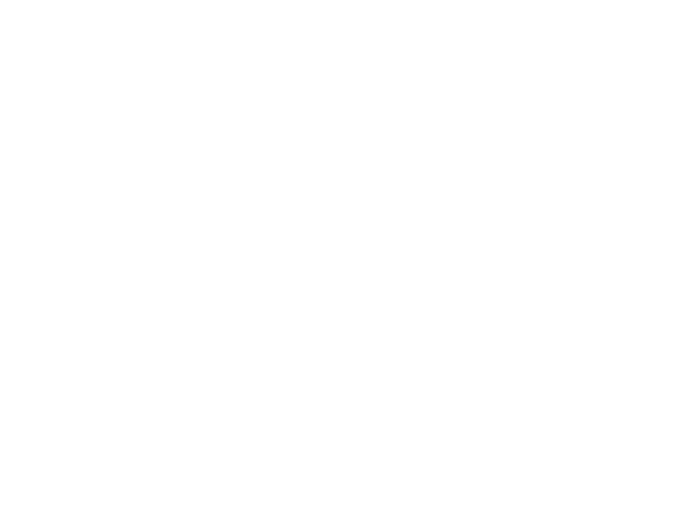
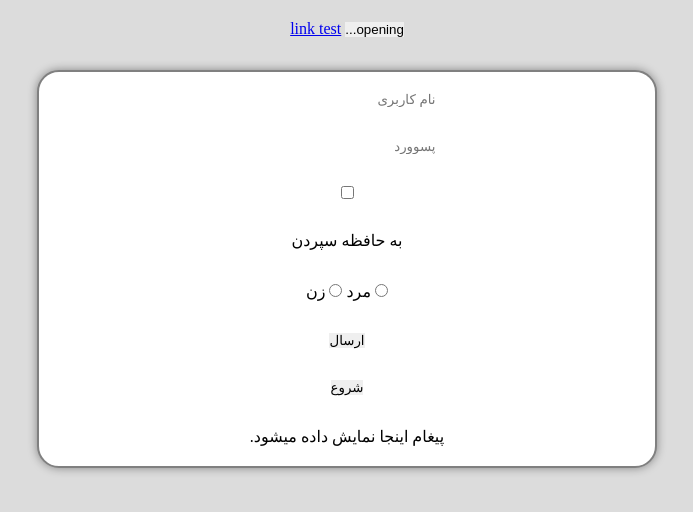
Before and after one commit to mohadese-bagheri/js-pishrafte5_DOM, a plain HTML site: page index.html in a window 1280 px wide. Shown: the whole page, without its empty margins (293-986 px from the left). Drawn offline with Linux system fonts and the light colour scheme.

Commit message:
form editing

```diff
--- a/asests/css/style.css
+++ b/asests/css/style.css
@@ -0,0 +1,33 @@
+
+*{
+    box-sizing: border-box;
+    padding: 0;
+    margin: 0;
+    outline: none;
+    border: none;
+}
+
+body{
+    height: 100vh;
+    background-color: gainsboro;
+    padding: 20px;
+    direction: rtl;
+    display: flex;
+    flex-direction: column;
+    align-items: center;
+}
+
+#myform{
+    background-color:  white;
+    padding: 20px;
+    display: flex;
+    flex-direction: column;
+    gap: 2rem;
+    align-items: center;
+    justify-content: center;
+    width: 50%;
+    margin-top: 2rem;
+    border-radius: 22px;
+    box-shadow: 0 0 10px rgba(0, 0, 0, 0.4);
+    border: 2px solid gray;
+}
--- a/asests/js/main.js
+++ b/asests/js/main.js
@@ -0,0 +1,13 @@
+
+
+function open() {
+    let newpage = window.open("https://www.google.com",
+        "_blank",
+         "popup=yes,width:400,height=400");
+
+   if (newpage) {
+        setTimeout(() => {
+            newpage.close();
+        }, 1000);
+    }
+}
--- a/index.html
+++ b/index.html
@@ -1,17 +1,38 @@
 <!DOCTYPE html>
 <html lang="en">
+
 <head>
     <meta charset="UTF-8">
     <meta name="viewport" content="width=device-width, initial-scale=1.0">
     <link rel="stylesheet" href="/asests/css/style.css">
     <title>Document</title>
 </head>
+
 <body>
 
 
 
+    <div>
+        <button onclick="open()">opening...</button>
+        <a href="https://www.google.com"> link test</a>
+    </div>
 
+    <form id="myform">
 
-    <script src="/asests/js/main.js"></script>
+        <input type="text" name="username" placeholder="نام کاربری">
+        <input type="password" name="pass" placeholder="پسوورد ">
+        <input type="checkbox" name="remember">به حافظه سپردن <br>
+        <div>
+            <input type="radio" name="gender" value="male"> مرد
+        <input type="radio" name="gender" value="female "> زن <br>
+        </div>
+        <button type="submit">ارسال</button>
+        <button onclick="start()">شروع</button>
+
+        <p>پیغام اینجا نمایش داده میشود.</p>
+
+        <script src="/asests/js/script.js"></script>
+        <script src="/asests/js/main.js"></script>
 </body>
+
 </html>
```
Also changed, not shown: asests/js/script.js (added).
